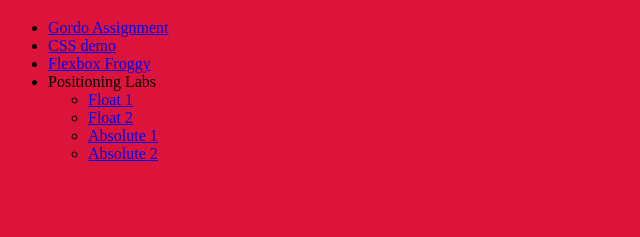
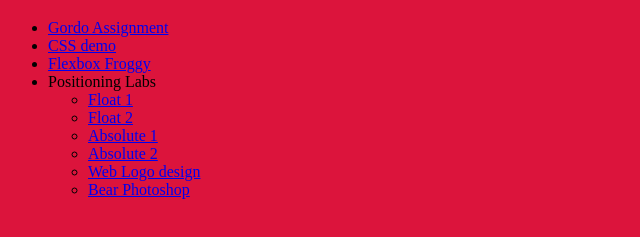
Before and after one commit to JuanPerez1234567/ifsc-1310, a plain HTML site: page index.html in a window 1280 px wide. Shown: the part 61-298 px from the top of the page, without its empty margins (0-640 px from the left). Drawn offline with Linux system fonts and the light colour scheme.

Commit message:
gravit assignments

```diff
--- a/index.html
+++ b/index.html
@@ -24,6 +24,9 @@
         <li><a href="positioning-lab/float-2.html">Float 2 </a></li>
         <li><a href="positioning-lab/absolute-1.html">Absolute 1 </a></li>
         <li><a href="positioning-lab/absolute-2.html">Absolute 2 </a></li>
+        <li><a href="assets/img/weblogo.jpg">Web Logo design</a></li>
+        <li><a href="assets/img/bearproj5.jpg">Bear Photoshop</a></li>
+
       </ul>
       </li>
     </ul>
```
Also changed, not shown: assets/img/bearproj5.jpg (added), assets/img/weblogo.jpg (added).
